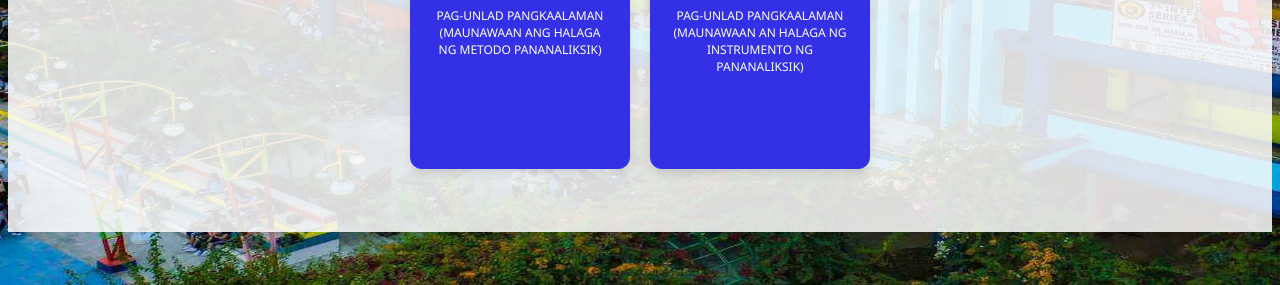
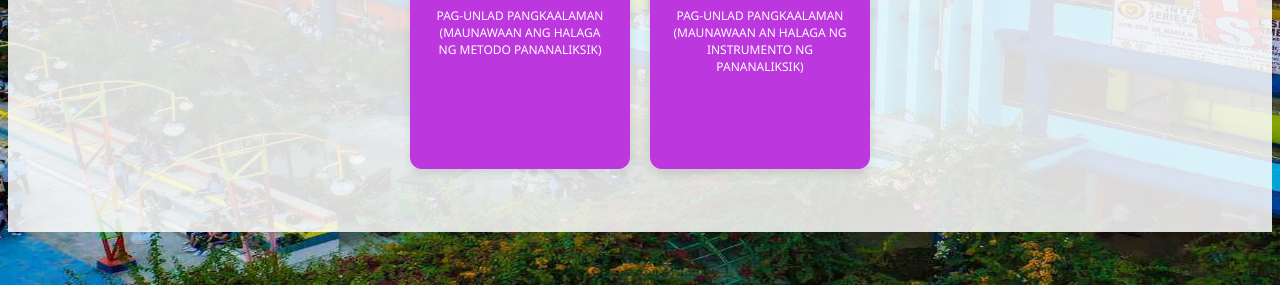
Before and after one commit to meoowy-test/rumbaoa, a plain HTML site: page dashboard.html in a window 1280 px wide. Shown: the part 515-800 px from the top of the page. Drawn offline with Linux system fonts and the light colour scheme.

Commit message:
Update style.css

```diff
--- a/style.css
+++ b/style.css
@@ -126,7 +126,7 @@ a:hover {
   /* Width of the container */
   height: 220px;
   /* Height of the container */
-  background-color: #3330e6;
+  background-color: #bc37dd;
   color: white;
   padding: 20px;
   border-radius: 12px;
```
